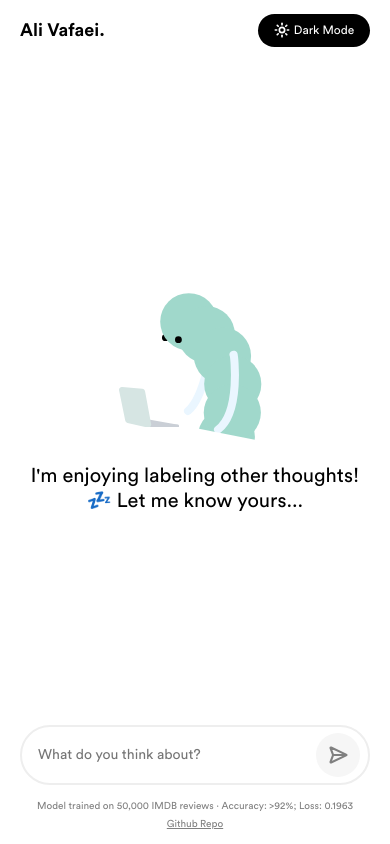
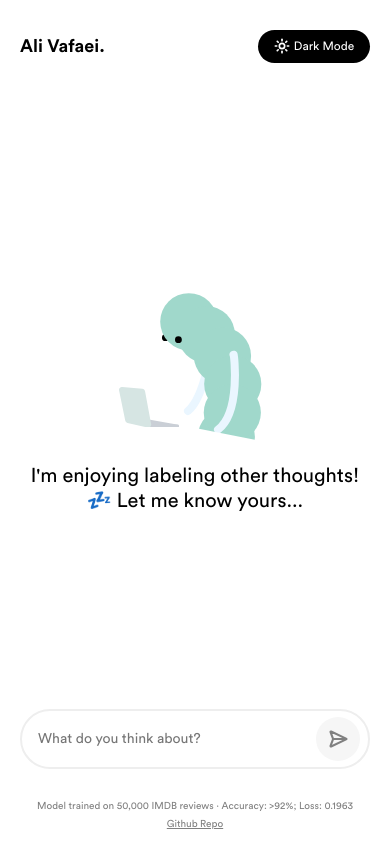
Before and after one commit to itsalivafaei/sentiment, a React (Vite) app in the folder front-end/: page / in a window 390 px wide. Built offline with nearby package versions, Linux system fonts and the light colour scheme.

Commit message:
fix mobile overlap

```diff
--- a/front-end/src/App.jsx
+++ b/front-end/src/App.jsx
@@ -249,6 +249,24 @@ const App = () => {
     }
   };
 
+  // function to set the --vh custom property
+  useEffect(() => {
+    const setVh = () => {
+      const vh = window.innerHeight * 0.01;
+      document.documentElement.style.setProperty('--vh', `${vh}px`);
+    };
+    // Initial setting
+    setVh();
+
+    // Update on resize
+    window.addEventListener('resize', setVh);
+
+    // Cleanup
+    return () => {
+      window.removeEventListener('resize', setVh);
+    };
+  }, []);
+
 
 
   // Cleanup timers and animation frames on unmount
--- a/front-end/src/styles/App.scss
+++ b/front-end/src/styles/App.scss
@@ -10,7 +10,8 @@ $button-size: 40px;
   display: flex;
   flex-direction: column;
   align-items: center;
-  height: 100vh;
+  // height: 100vh;
+  height: calc(var(--vh, 1vh) * 100);
   max-width: 100%;
   margin: 0;
   justify-content:space-between;
@@ -83,8 +84,10 @@ html {
   left: 0;
   right: 0;
   bottom: 0;
-  min-height: 100vh;
-  position:absolute;
+  // min-height: 100vh;
+  min-height: 100%;
+  // position:absolute;
+  position: relative;
   text-align: center;
   // background: inherit;
   background-color: inherit;
@@ -164,13 +167,14 @@ input {
   position: relative;
   width: 100%;
   height: 56px;
-  position: relative;
+  // position: relative;
   margin-top: 20px;
   left: 0;
   right: 0;
   bottom: 0;
   margin: 0;
   padding: 0;
+  padding-top: calc(env(safe-area-inset-bottom) + 16px);
   background-color: inherit;
 
   p {
@@ -226,7 +230,8 @@ input {
   display: flex;
   flex-direction: column;
   align-items: center;
-  height: 100vh;
+  // height: 100vh;
+  height: 100%;
   width: 100%;
   margin: 0;
   justify-content:center;
@@ -286,6 +291,8 @@ input {
   display: flex;
   align-items: center;
   justify-content: right;
+  // padding-bottom: env(safe-area-inset-bottom, 12px);
+  padding-bottom: calc(env(safe-area-inset-bottom) + 16px);
 
   @include mixins.responsive ('mobile') {
     margin-bottom: 8px;
--- a/front-end/src/styles/_mixins.scss
+++ b/front-end/src/styles/_mixins.scss
@@ -115,6 +115,7 @@
 
 @mixin responsive($breakpoint) {
     $value: map-get(vars.$breakpoints, $breakpoint);
+    // $value: map.get(vars.$breakpoints, $breakpoint);
     @if $value {
         @media (max-width: $value) {
             @content;
```
